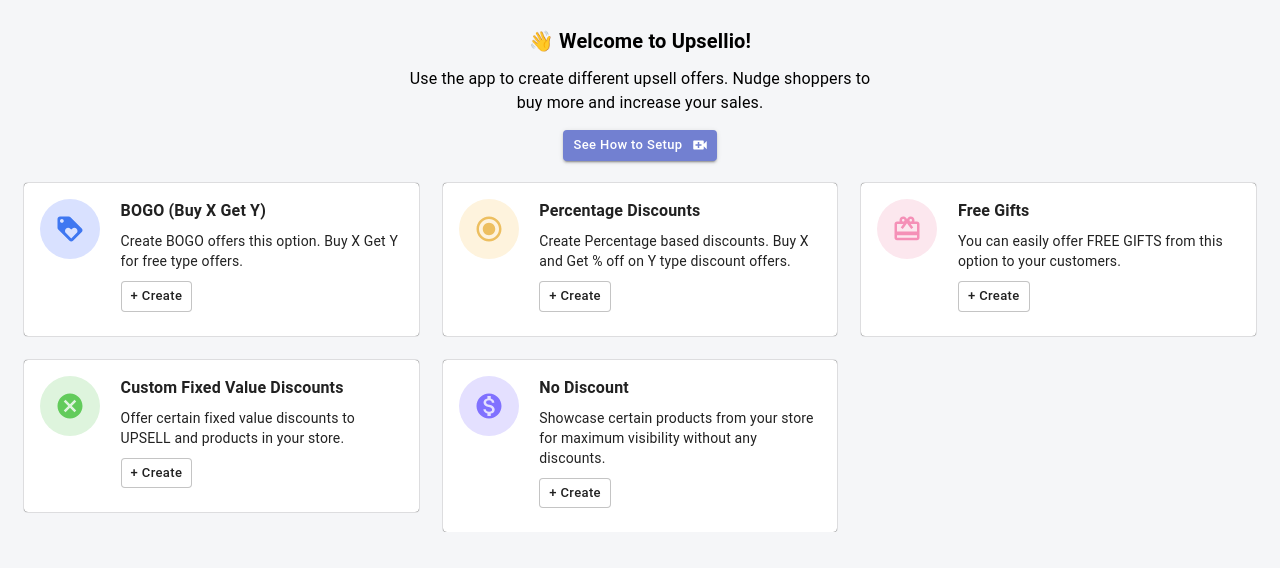
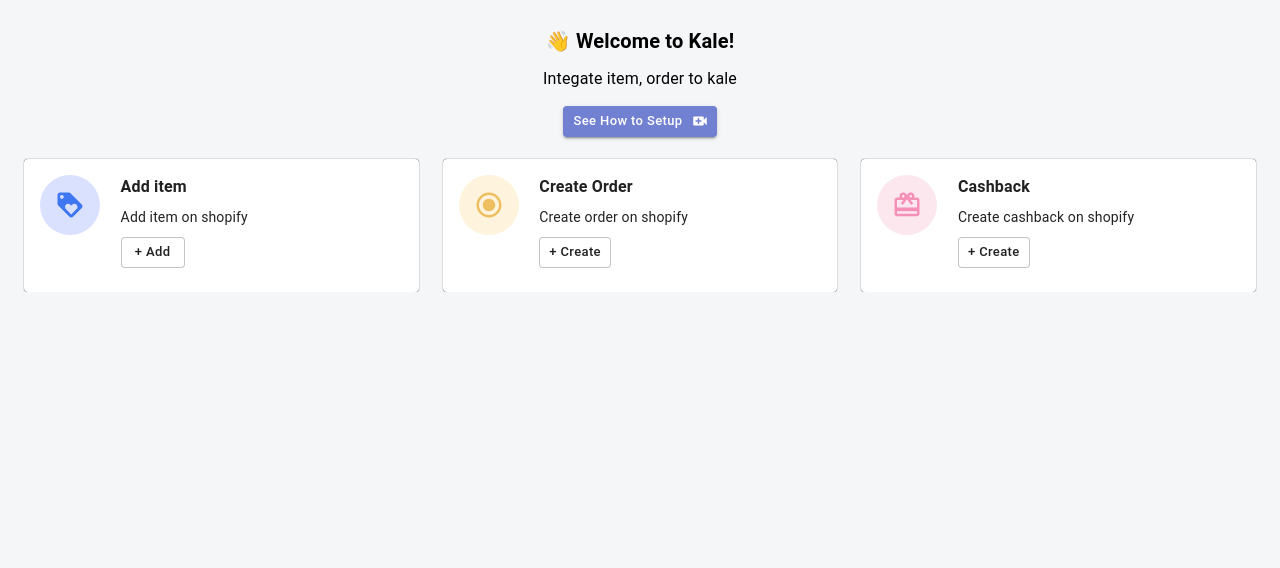
Before and after one commit to tkunalan/react-notify, a React (Create React App) app: page / in a window 1280 px wide. Shown: the top 568 px of the page. Built offline with nearby package versions, Linux system fonts and the light colour scheme.

Commit message:
run build

```diff
--- a/src/Views/index.js
+++ b/src/Views/index.js
@@ -28,13 +28,12 @@
                             marginTop: 25,
                         }}
                     >
-                        👋 Welcome to Upsellio!
+                        👋 Welcome to Kale!
                     </Typography>
                     <Typography style={{ marginTop: 10 }}>
-                        Use the app to create different upsell offers. Nudge
-                        shoppers to
+                        Integate item, order to kale
                         <br />
-                        buy more and increase your sales.
+                        {''}
                     </Typography>
                     <Button
                         variant="contained"
@@ -71,14 +70,13 @@
                                             variant="body1"
                                             style={{ fontWeight: "bold" }}
                                         >
-                                            BOGO (Buy X Get Y)
+                                            Add item
                                         </Typography>
                                         <Typography
                                             variant="body2"
                                             style={{ marginTop: 8 }}
                                         >
-                                            Create BOGO offers this option. Buy
-                                            X Get Y for free type offers.
+                                            Add item on shopify
                                         </Typography>
                                         <Button
                                             variant="outlined"
@@ -89,7 +87,7 @@
                                                 textTransform: 'none'
                                             }}
                                         >
-                                            + Create
+                                            + Add
                                         </Button>
                                     </Box>
                                 </Box>
@@ -116,15 +114,13 @@
                                             variant="body1"
                                             style={{ fontWeight: "bold" }}
                                         >
-                                            Percentage Discounts
+                                            Create Order
                                         </Typography>
                                         <Typography
                                             variant="body2"
                                             style={{ marginTop: 8 }}
                                         >
-                                            Create Percentage based discounts.
-                                            Buy X and Get % off on Y type
-                                            discount offers.
+                                            Create order on shopify
                                         </Typography>
                                         <Button
                                             variant="outlined"
@@ -162,14 +158,13 @@
                                             variant="body1"
                                             style={{ fontWeight: "bold" }}
                                         >
-                                            Free Gifts
+                                            Cashback
                                         </Typography>
                                         <Typography
                                             variant="body2"
                                             style={{ marginTop: 8 }}
                                         >
-                                            You can easily offer FREE GIFTS from
-                                            this option to your customers.
+                                            Create cashback on shopify
                                         </Typography>
                                         <Button
                                             variant="outlined"
@@ -187,7 +182,7 @@
                             </CardContent>
                         </Card>
                     </Grid>
-                    <Grid item xs={12} sm={12} md={6} lg={4}>
+                    {/*<Grid item xs={12} sm={12} md={6} lg={4}>
                         <Card style={{ boxShadow: "0 0 1px black" }}>
                             <CardContent>
                                 <Box style={{ display: "flex" }}>
@@ -232,8 +227,8 @@
                                 </Box>
                             </CardContent>
                         </Card>
-                    </Grid>
-                    <Grid item xs={12} sm={12} md={6} lg={4}>
+                    </Grid>*/}
+                    {/*<Grid item xs={12} sm={12} md={6} lg={4}>
                         <Card style={{ boxShadow: "0 0 1px black" }}>
                             <CardContent>
                                 <Box style={{ display: "flex" }}>
@@ -278,7 +273,7 @@
                                 </Box>
                             </CardContent>
                         </Card>
-                    </Grid>
+                    </Grid>*/}
                 </Grid>
             </Container>
         </React.Fragment>
```
Also changed, not shown: 15 other files (tests, documents, lock files or other folders).
